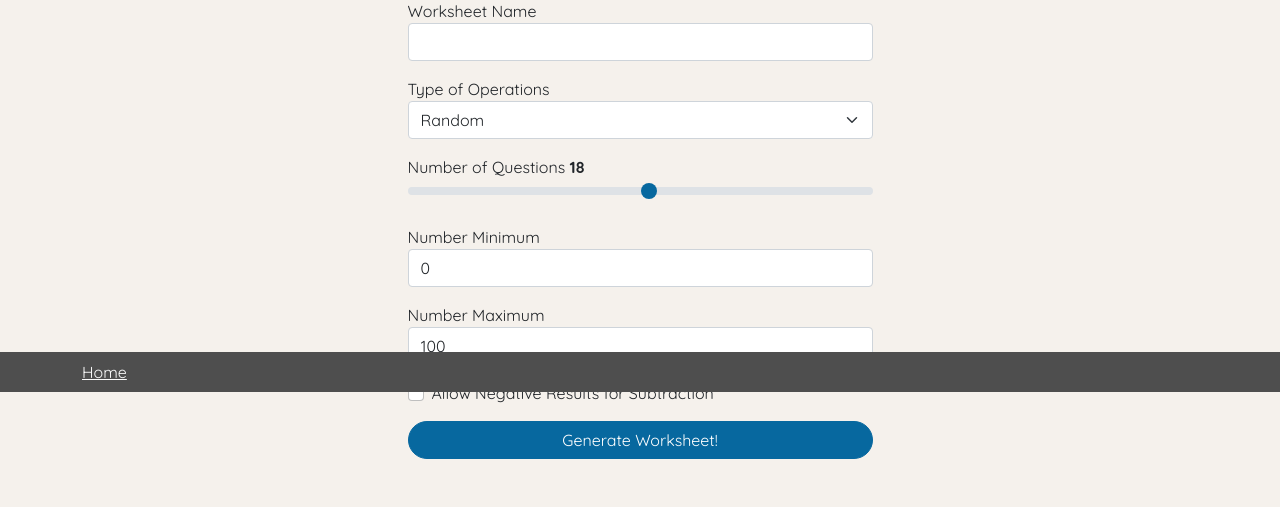
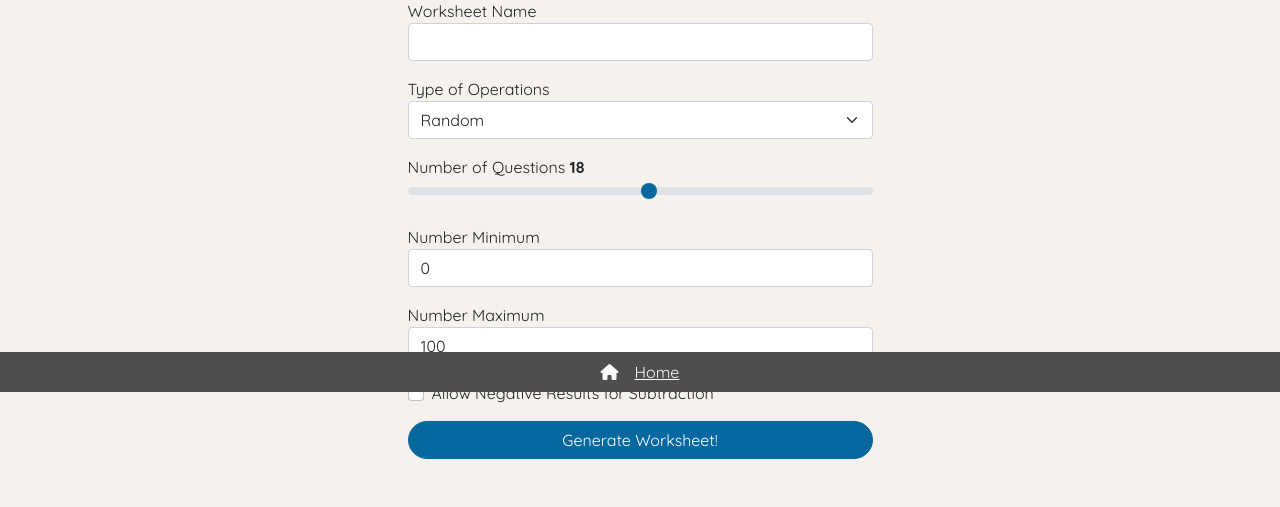
Before and after one commit to quentinikeno/Springboard-SEC-Capstone-Project-1, a Flask app: page / in a window 1280 px wide. Shown: the part 408-915 px from the top of the page. Run offline with Flask 2, Linux system fonts and the light colour scheme; some libraries are stand-ins or nearby versions.

Commit message:
Add home icon to home link in footer.

```diff
--- a/templates/footer.html
+++ b/templates/footer.html
@@ -1,5 +1,7 @@
 <footer class="footer bg-dark py-2 w-100">
-	<div class="container">
-		<a class="text-light" href="{{ url_for('index') }}">Home</a>
+	<div class="container d-flex justify-content-around">
+		<a class="text-light" href="{{ url_for('index') }}"
+			><i class="fa-solid fa-house me-3"></i>Home</a
+		>
 	</div>
 </footer>
```
